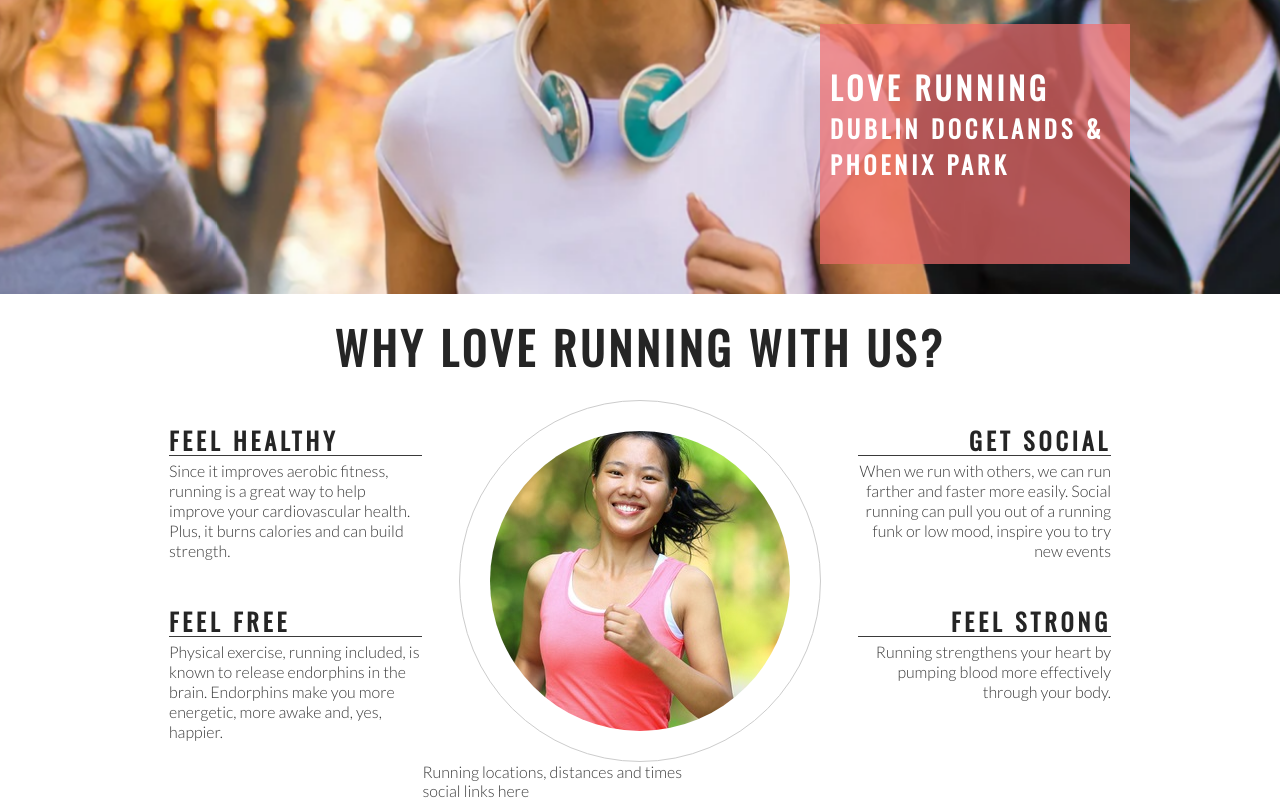
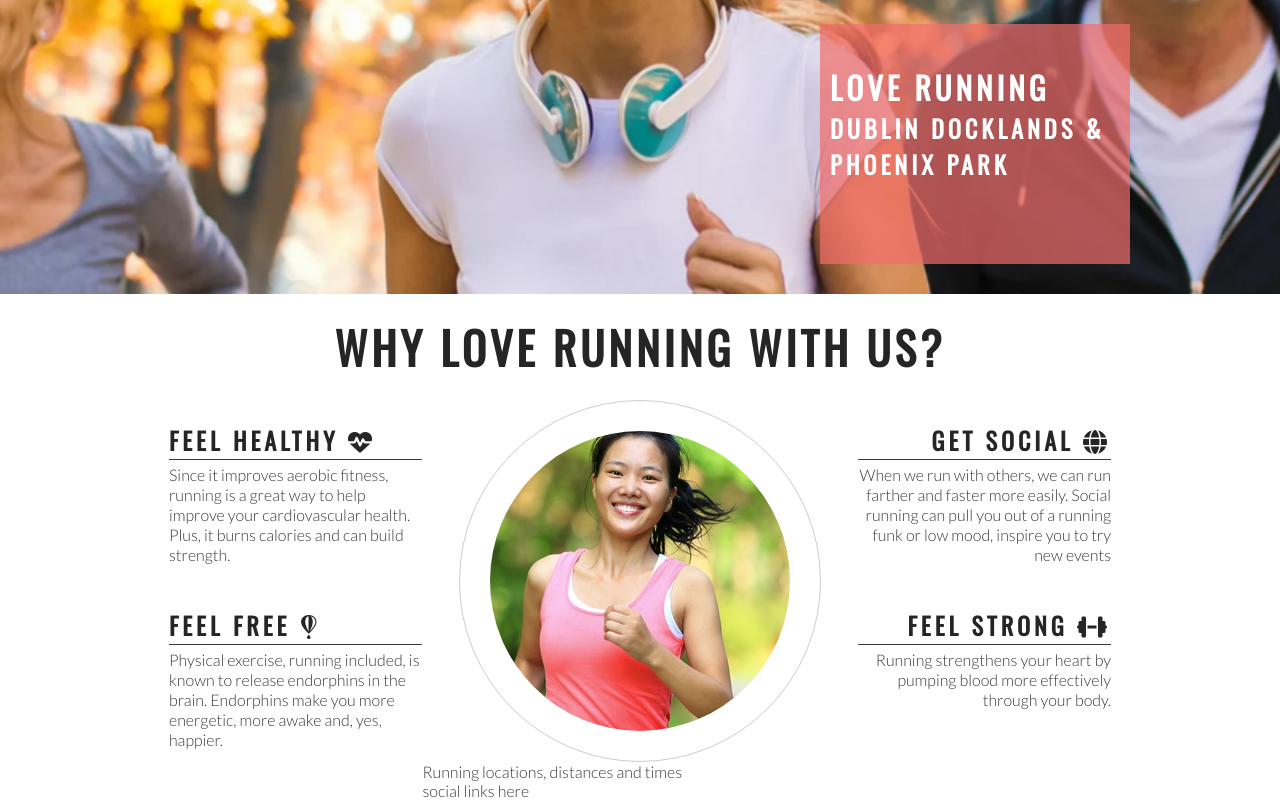
Before and after one commit to Maximiliane-K/love-running, a plain HTML site: page index.html in a window 1280 px wide. Shown: the part 372-1172 px from the top of the page. Drawn offline with nearby package versions, Linux system fonts and the light colour scheme.

Commit message:
Add Font Awesome icons ti club ethos section

```diff
--- a/index.html
+++ b/index.html
@@ -42,14 +42,14 @@
         <h2 id="welcome">Why Love Running With us?</h2>
         <div id="left-about">
             <div class="left-about-heading">
-                <h2>Feel Healthy</h2>
+                <h2>Feel Healthy <i class="fa-solid fa-heart-pulse"></i></h2>
                 <hr>
                 <p>
                     Since it improves aerobic fitness, running is a great way to help improve your cardiovascular health. Plus, it burns calories and can build strength.
                 </p>
             </div>
             <div class="left-about-heading">
-                <h2>Feel Free</h2>
+                <h2>Feel Free <i class="fa-brands fa-fly"></i></i></h2>
                 <hr>
                 <p>
                     Physical exercise, running included, is known to release endorphins in the brain. Endorphins make you more energetic, more awake and, yes, happier.
@@ -58,14 +58,14 @@
         </div>
         <div id="right-about">
             <div class="right-about-heading">
-                <h2>Get Social</h2>
+                <h2>Get Social  <i class="fa-solid fa-globe"></i></h2>
                 <hr>
                 <p>
                     When we run with others, we can run farther and faster more easily. Social running can pull you out of a running funk or low mood, inspire you to try new events
                 </p>
             </div>
             <div class="right-about-heading">
-                <h2>Feel Strong</h2>
+                <h2>Feel Strong <i class="fa-solid fa-dumbbell"></i></h2>
                 <hr>
                 <p>
                     Running strengthens your heart by pumping blood more effectively through your body.
@@ -86,6 +86,9 @@
     <footer>
         social links here
     </footer>
+
+    <!-- font awesome script-->
+   <script src="https://kit.fontawesome.com/a1bd9d75a9.js" crossorigin="anonymous"></script>
 </body>
 
 </html>
```
